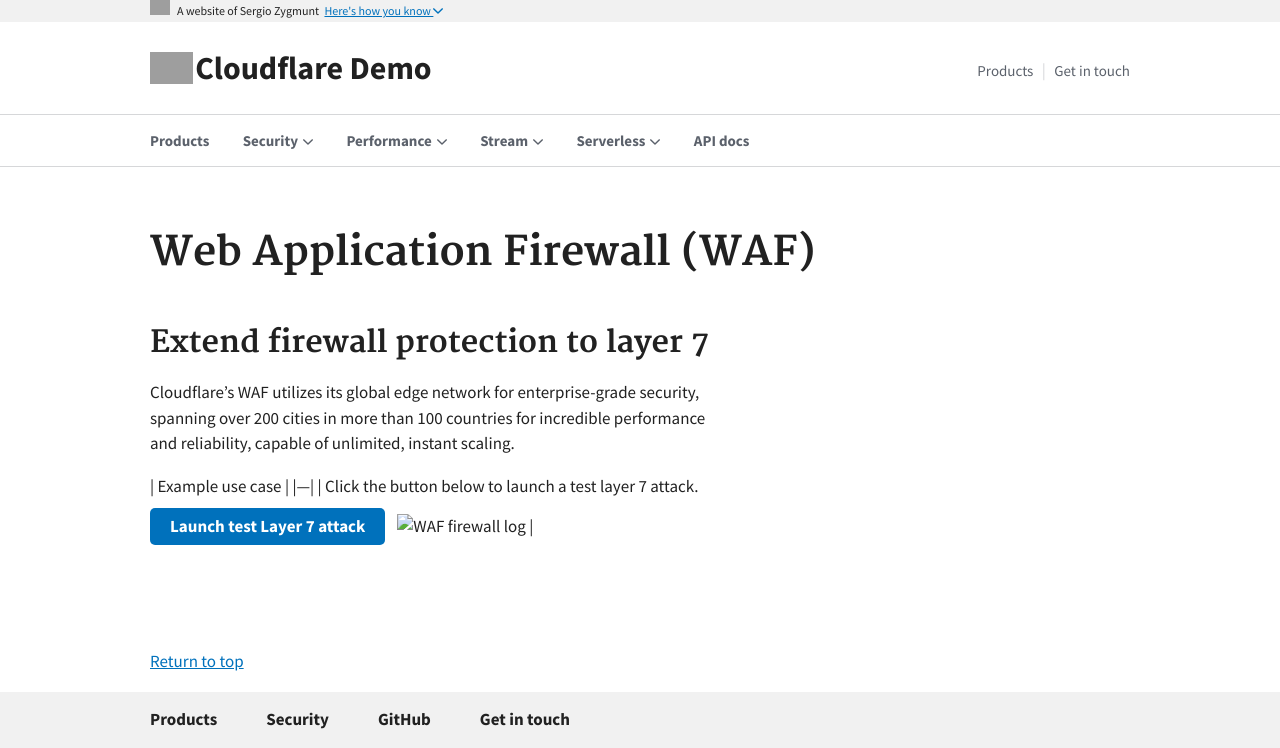
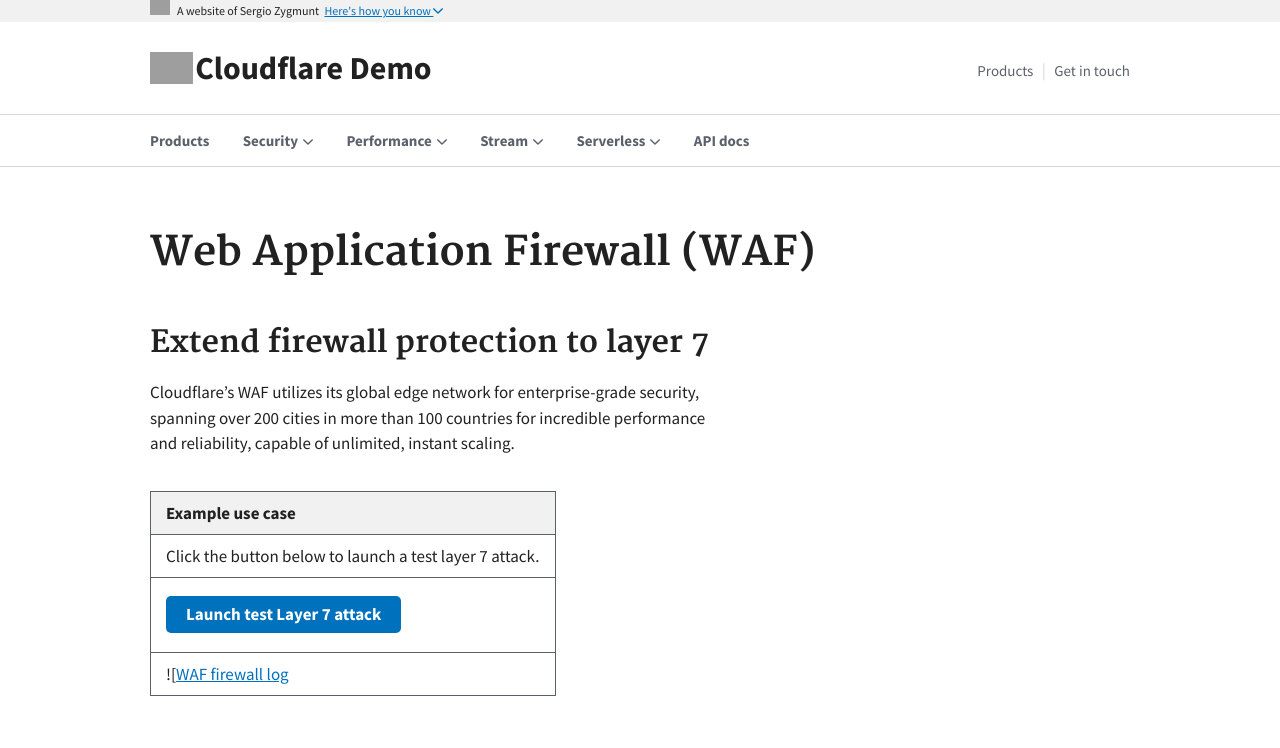
Before and after one commit to sergio-zygmunt-cf-demo/cloudflare-demo, a Jekyll site: the page built from demo/waf.md, in a window 1280 px wide, cut to the strip 0-748 px from the top of the page. Built offline with Jekyll 4.4.1, drawn with Linux system fonts in a browser that asks for light colours; grey boxes are pictures that could not be loaded.

Commit message:
Varius bug fixes

```diff
--- a/demo/waf.md
+++ b/demo/waf.md
@@ -13,5 +13,5 @@ Cloudflare's WAF utilizes its global edge network for enterprise-grade security,
 | Example use case |
 |---|
 | Click the button below to launch a test layer 7 attack.
-<button onclick="window.location.href='<script>%20This%20is%20an%20attack%20</script>'" class="">Launch test Layer 7 attack</button>
-![WAF firewall log](https://sergiodemo.com/cdn-cgi/imagedelivery/dHAzaCotabzPiuBsjyNCtA/3e289c17-71c3-4b34-3412-13c2f5d40100/public)  |
+|<button onclick="window.location.href='<script>%20This%20is%20an%20attack%20</script>'" class="">Launch test Layer 7 attack</button>
+![[WAF firewall log](https://sergiodemo.com/cdn-cgi/imagedelivery/dHAzaCotabzPiuBsjyNCtA/3e289c17-71c3-4b34-3412-13c2f5d40100/public)  |
```
Also changed, not shown: demo/challange.md (+3 -2 lines), demo/firewall.md (+1 -1 lines).
